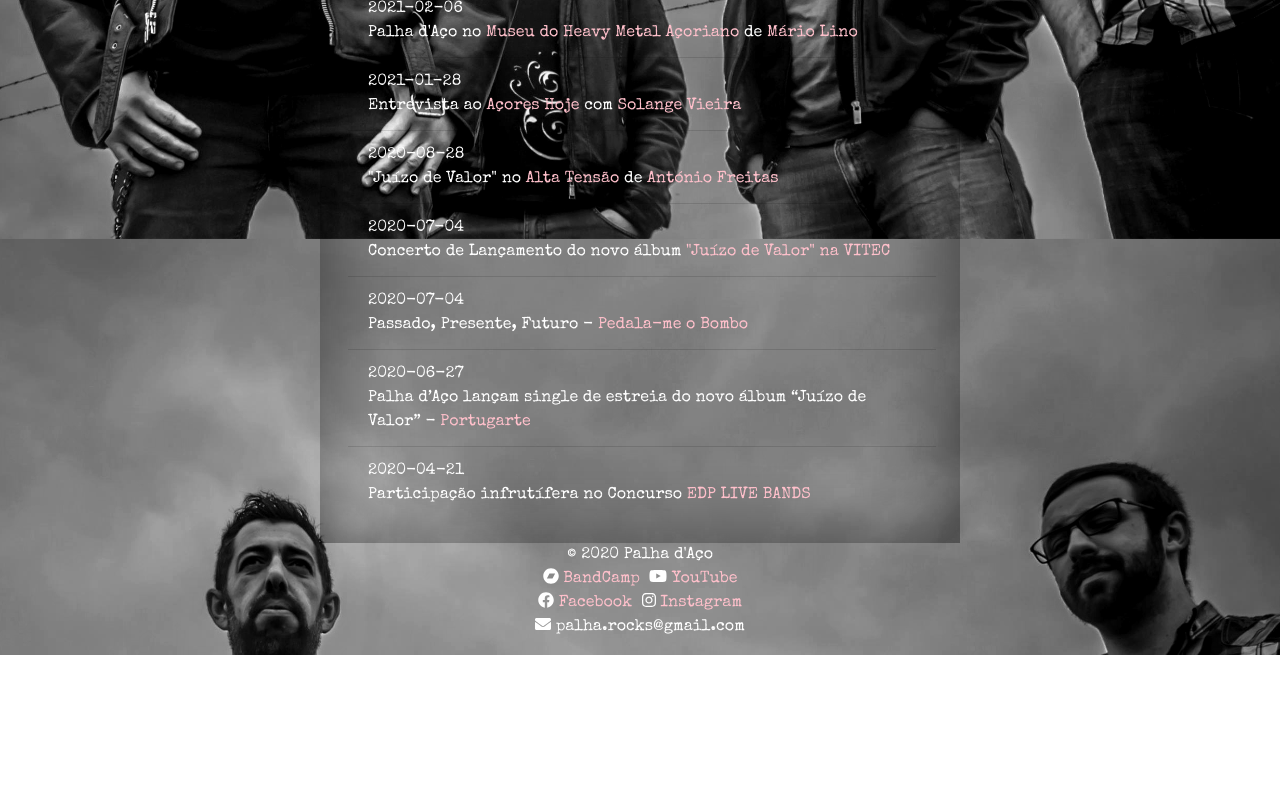
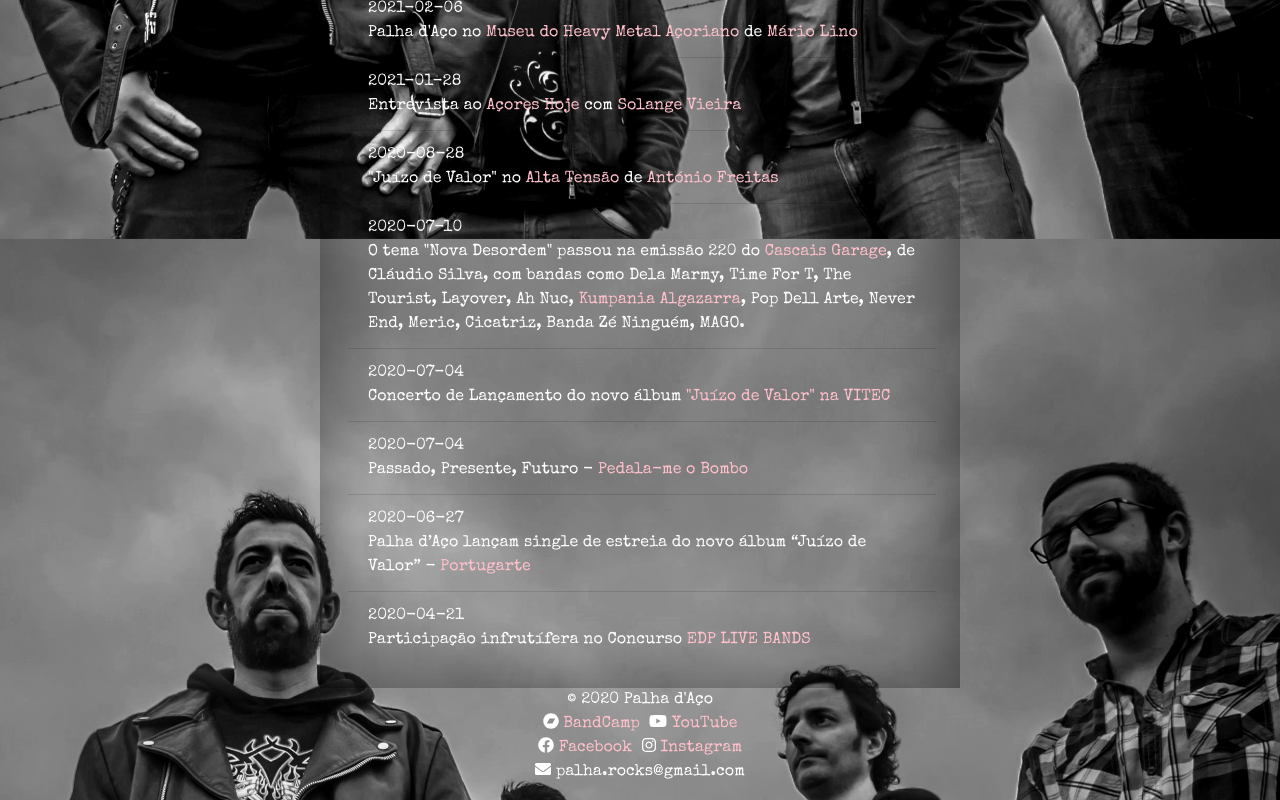
Before and after one commit to fduarte/palha, a React (Create React App) app: page / in a window 1280 px wide. Shown: the part 760-1560 px from the top of the page. Before the commit the page ends 1415 px from the top, so only its background shows below. Built offline with nearby package versions, Linux system fonts and the light colour scheme.

Commit message:
Add news

```diff
--- a/src/components/Home.js
+++ b/src/components/Home.js
@@ -60,6 +60,11 @@ class Home extends React.Component
                             <a href="https://www.rtp.pt/play/p254/e484081/alta-tensao?fbclid=IwAR2hbWztckzKaNsbB53u0EdMS4FPtZyAC_JZjadhqeG6MI9Jrs9LymnSsro"> Alta Tensão</a> de <a href="https://www.facebook.com/antoniofreitas.antena3">António Freitas</a>
                         </li>
                         <li className="list-group-item">
+                            2020-07-10 <br />
+                            O tema "Nova Desordem" passou na emissão 220 do <a href="https://cascaisgarage.pt/emissao-220/">Cascais Garage</a>, de Cláudio Silva, com bandas como Dela Marmy,
+                            Time For T, The Tourist, Layover, Ah Nuc, <a href="https://www.facebook.com/kumpanialgazarra">Kumpania Algazarra</a>, Pop Dell Arte, Never End, Meric, Cicatriz, Banda Zé Ninguém, MAGO.
+                        </li>
+                        <li className="list-group-item">
                             2020-07-04 <br /> Concerto de Lançamento do novo álbum <a href="https://www.youtube.com/watch?v=_YbMHscfIxw">"Juízo de Valor" na VITEC</a>
                         </li>
                         <li className="list-group-item">
```
